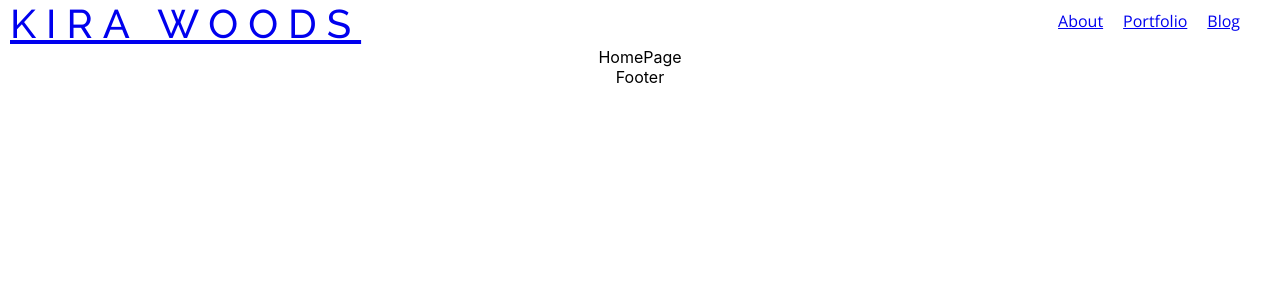
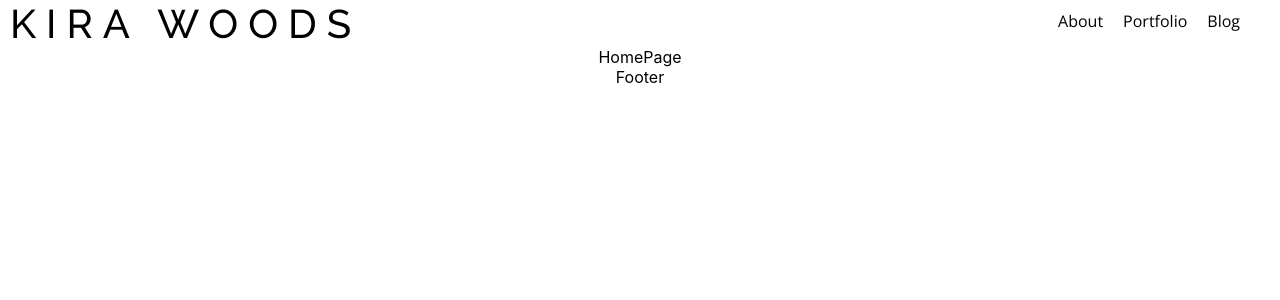
Before and after one commit to kirawoods/portfolio, a React (Create React App) app: page / in a window 1280 px wide. Shown: the top 300 px of the page. Built offline with nearby package versions, Linux system fonts and the light colour scheme.

Commit message:
updates styling

```diff
--- a/src/components/Header.css
+++ b/src/components/Header.css
@@ -8,6 +8,8 @@
   font-size: 40px;
   letter-spacing: 10px;
   padding: 0 0 0 10px;
+  color: black;
+  text-decoration: none;
 }
 
 .navigation-menu {
@@ -19,4 +21,6 @@
 .menu-item {
   font-family: "Open Sans", sans-serif;
   padding: 10px;
+  color: black;
+  text-decoration: none;
 }
```
